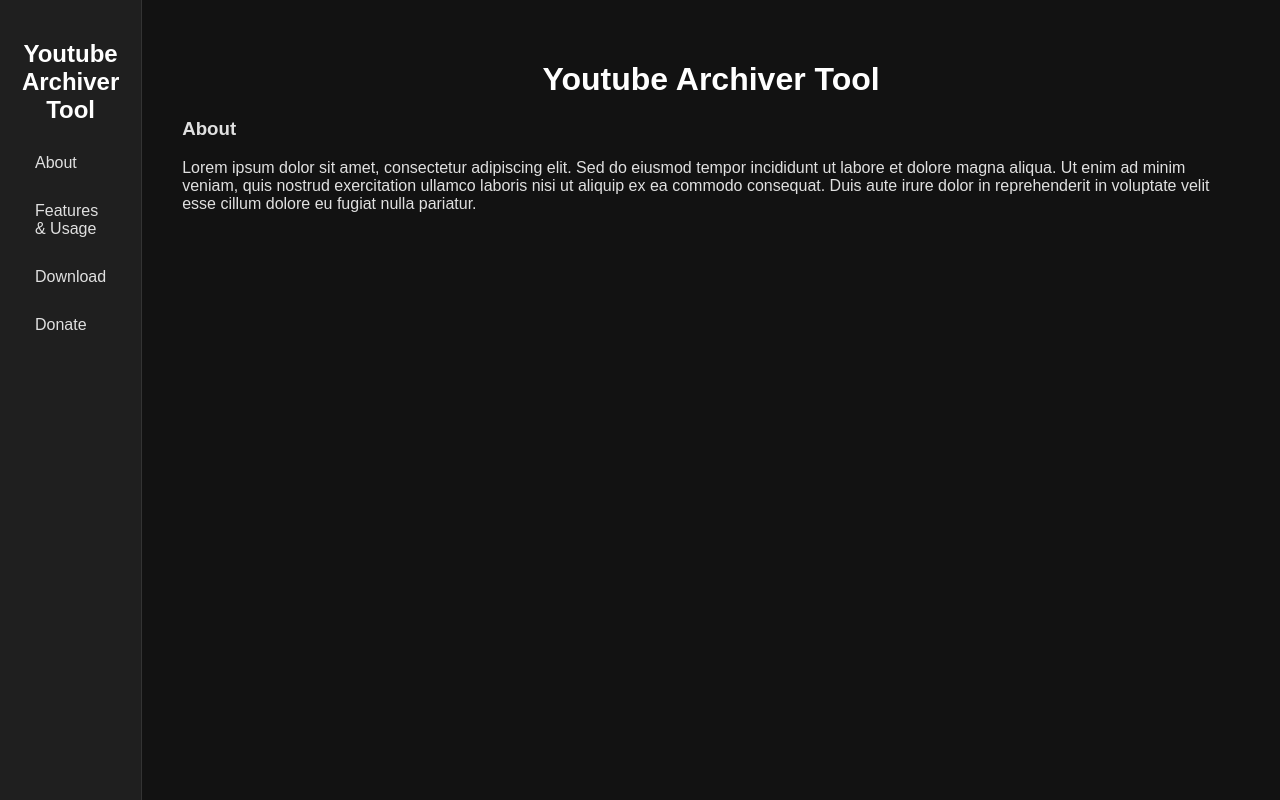
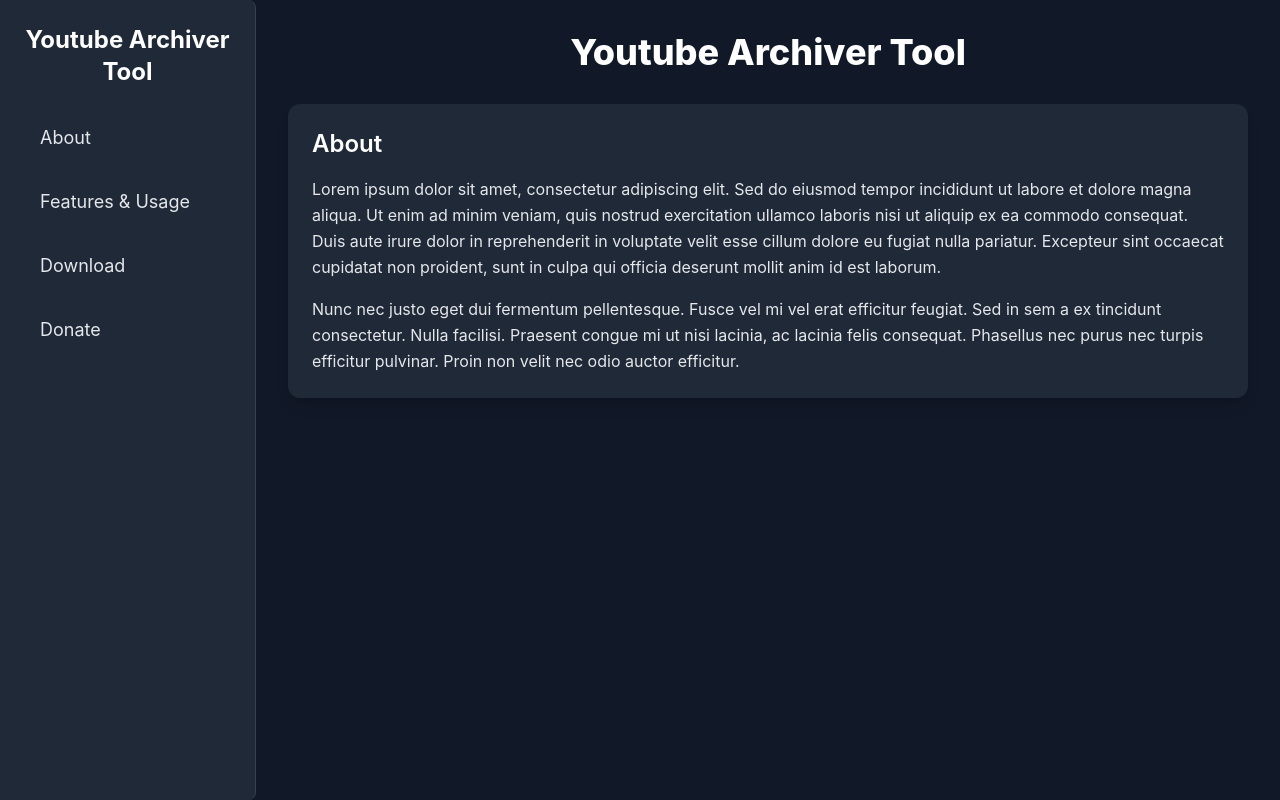
Before and after one commit to lltrash94/yt-archiver-io-page, a plain HTML site: page index.html in a window 1280 px wide. Drawn offline with nearby package versions, Linux system fonts and the light colour scheme.

Commit message:
Update index.html

```diff
--- a/index.html
+++ b/index.html
@@ -4,99 +4,71 @@
     <meta charset="UTF-8">
     <meta name="viewport" content="width=device-width, initial-scale=1.0">
     <title>Youtube Archiver Tool</title>
+    <!-- Tailwind CSS CDN -->
+    <script src="https://cdn.tailwindcss.com"></script>
     <style>
+        /* Custom styles not easily covered by Tailwind, or overrides */
         body {
-            font-family: Arial, sans-serif;
-            margin: 0;
-            background-color: #121212; /* Dark background */
-            color: #e0e0e0; /* Light text */
-            display: flex;
-            height: 100vh;
+            font-family: 'Inter', sans-serif;
         }
-
-        .sidebar {
-            width: 250px;
-            background-color: #1f1f1f; /* Slightly lighter dark color for the sidebar */
-            padding: 20px;
-            box-sizing: border-box;
-            border-right: 1px solid #333;
+        /* Hide all tab content by default */
+        .tab-content {
+            display: none;
         }
-
-        .sidebar h2 {
-            text-align: center;
-            color: #fff;
-        }
-
-        .sidebar a {
+        /* Show active tab content */
+        .tab-content.active {
             display: block;
-            color: #e0e0e0;
-            padding: 10px 15px;
-            text-decoration: none;
-            border-radius: 5px;
-            margin-bottom: 10px;
-            transition: background-color 0.3s;
-        }
-
-        .sidebar a:hover {
-            background-color: #333;
-        }
-
-        .content {
-            flex-grow: 1;
-            padding: 40px;
-            overflow-y: auto;
-        }
-
-        .content h1 {
-            color: #fff;
-            text-align: center;
-            margin-bottom: 20px;
-        }
-
-        .tab-content {
-            display: none; /* Hide all content by default */
-        }
-
-        .tab-content.active {
-            display: block; /* Show active content */
         }
     </style>
 </head>
-<body>
+<body class="bg-gray-900 text-gray-200 flex min-h-screen">
 
-    <div class="sidebar">
-        <h2>Youtube Archiver Tool</h2>
-        <a href="#about" onclick="showTab('about')">About</a>
-        <a href="#features" onclick="showTab('features')">Features & Usage</a>
-        <a href="#download" onclick="showTab('download')">Download</a>
-        <a href="#donate" onclick="showTab('donate')">Donate</a>
+    <!-- Sidebar -->
+    <div class="sidebar w-64 bg-gray-800 p-6 flex-shrink-0 border-r border-gray-700 rounded-tr-lg rounded-br-lg">
+        <h2 class="text-white text-2xl font-bold text-center mb-6">Youtube Archiver Tool</h2>
+        <nav>
+            <a href="#about" onclick="showTab('about')" class="block py-3 px-4 mb-3 rounded-lg text-lg hover:bg-gray-700 transition-colors duration-200">About</a>
+            <a href="#features" onclick="showTab('features')" class="block py-3 px-4 mb-3 rounded-lg text-lg hover:bg-gray-700 transition-colors duration-200">Features & Usage</a>
+            <a href="#download" onclick="showTab('download')" class="block py-3 px-4 mb-3 rounded-lg text-lg hover:bg-gray-700 transition-colors duration-200">Download</a>
+            <a href="#donate" onclick="showTab('donate')" class="block py-3 px-4 mb-3 rounded-lg text-lg hover:bg-gray-700 transition-colors duration-200">Donate</a>
+        </nav>
     </div>
 
-    <div class="content">
-        <h1>Youtube Archiver Tool</h1>
+    <!-- Main Content Area -->
+    <div class="content flex-grow p-8 overflow-y-auto">
+        <h1 class="text-white text-4xl font-extrabold text-center mb-8">Youtube Archiver Tool</h1>
 
-        <div id="about" class="tab-content active">
-            <h3>About</h3>
-            <p>Lorem ipsum dolor sit amet, consectetur adipiscing elit. Sed do eiusmod tempor incididunt ut labore et dolore magna aliqua. Ut enim ad minim veniam, quis nostrud exercitation ullamco laboris nisi ut aliquip ex ea commodo consequat. Duis aute irure dolor in reprehenderit in voluptate velit esse cillum dolore eu fugiat nulla pariatur.</p>
+        <!-- About Tab Content -->
+        <div id="about" class="tab-content active bg-gray-800 p-6 rounded-xl shadow-lg">
+            <h3 class="text-2xl font-semibold mb-4 text-white">About</h3>
+            <p class="leading-relaxed">Lorem ipsum dolor sit amet, consectetur adipiscing elit. Sed do eiusmod tempor incididunt ut labore et dolore magna aliqua. Ut enim ad minim veniam, quis nostrud exercitation ullamco laboris nisi ut aliquip ex ea commodo consequat. Duis aute irure dolor in reprehenderit in voluptate velit esse cillum dolore eu fugiat nulla pariatur. Excepteur sint occaecat cupidatat non proident, sunt in culpa qui officia deserunt mollit anim id est laborum.</p>
+            <p class="leading-relaxed mt-4">Nunc nec justo eget dui fermentum pellentesque. Fusce vel mi vel erat efficitur feugiat. Sed in sem a ex tincidunt consectetur. Nulla facilisi. Praesent congue mi ut nisi lacinia, ac lacinia felis consequat. Phasellus nec purus nec turpis efficitur pulvinar. Proin non velit nec odio auctor efficitur.</p>
         </div>
 
-        <div id="features" class="tab-content">
-            <h3>Features & Usage</h3>
-            <p>Lorem ipsum dolor sit amet, consectetur adipiscing elit. Ut enim ad minim veniam, quis nostrud exercitation ullamco laboris nisi ut aliquip ex ea commodo consequat. Duis aute irure dolor in reprehenderit in voluptate velit esse cillum dolore eu fugiat nulla pariatur. Excepteur sint occaecat cupidatat non proident, sunt in culpa qui officia deserunt mollit anim id est laborum.</p>
+        <!-- Features & Usage Tab Content -->
+        <div id="features" class="tab-content bg-gray-800 p-6 rounded-xl shadow-lg">
+            <h3 class="text-2xl font-semibold mb-4 text-white">Features & Usage</h3>
+            <p class="leading-relaxed">Lorem ipsum dolor sit amet, consectetur adipiscing elit. Ut enim ad minim veniam, quis nostrud exercitation ullamco laboris nisi ut aliquip ex ea commodo consequat. Duis aute irure dolor in reprehenderit in voluptate velit esse cillum dolore eu fugiat nulla pariatur. Excepteur sint occaecat cupidatat non proident, sunt in culpa qui officia deserunt mollit anim id est laborum.</p>
+            <p class="leading-relaxed mt-4">Vivamus quis felis vel elit eleifend fermentum. Aliquam erat volutpat. Praesent tincidunt, metus id ultrices tincidunt, lectus lacus eleifend nisi, vel fermentum nisi libero ut justo. Integer dictum, nisi non faucibus pharetra, orci libero hendrerit elit, vel bibendum quam dolor sit amet odio.</p>
         </div>
 
-        <div id="download" class="tab-content">
-            <h3>Download</h3>
-            <p>Lorem ipsum dolor sit amet, consectetur adipiscing elit. Sed do eiusmod tempor incididunt ut labore et dolore magna aliqua. Duis aute irure dolor in reprehenderit in voluptate velit esse cillum dolore eu fugiat nulla pariatur. Excepteur sint occaecat cupidatat non proident, sunt in culpa qui officia deserunt mollit anim id est laborum.</p>
+        <!-- Download Tab Content -->
+        <div id="download" class="tab-content bg-gray-800 p-6 rounded-xl shadow-lg">
+            <h3 class="text-2xl font-semibold mb-4 text-white">Download</h3>
+            <p class="leading-relaxed">Lorem ipsum dolor sit amet, consectetur adipiscing elit. Sed do eiusmod tempor incididunt ut labore et dolore magna aliqua. Duis aute irure dolor in reprehenderit in voluptate velit esse cillum dolore eu fugiat nulla pariatur. Excepteur sint occaecat cupidatat non proident, sunt in culpa qui officia deserunt mollit anim id est laborum.</p>
+            <p class="leading-relaxed mt-4">Curabitur vel nisl id lectus malesuada dictum. Sed nec justo at nisi ultrices lacinia. Vestibulum ante ipsum primis in faucibus orci luctus et ultrices posuere cubilia curae; Donec auctor, nisi a dictum consectetur, nisl velit lacinia nunc, a tincidunt nunc nisl vel nisi.</p>
         </div>
 
-        <div id="donate" class="tab-content">
-            <h3>Donate</h3>
-            <p>Lorem ipsum dolor sit amet, consectetur adipiscing elit. Ut enim ad minim veniam, quis nostrud exercitation ullamco laboris nisi ut aliquip ex ea commodo consequat. Duis aute irure dolor in reprehenderit in voluptate velit esse cillum dolore eu fugiat nulla pariatur. Excepteur sint occaecat cupidatat non proident, sunt in culpa qui officia deserunt mollit anim id est laborum.</p>
+        <!-- Donate Tab Content -->
+        <div id="donate" class="tab-content bg-gray-800 p-6 rounded-xl shadow-lg">
+            <h3 class="2xl font-semibold mb-4 text-white">Donate</h3>
+            <p class="leading-relaxed">Lorem ipsum dolor sit amet, consectetur adipiscing elit. Ut enim ad minim veniam, quis nostrud exercitation ullamco laboris nisi ut aliquip ex ea commodo consequat. Duis aute irure dolor in reprehenderit in voluptate velit esse cillum dolore eu fugiat nulla pariatur. Excepteur sint occaecat cupidatat non proident, sunt in culpa qui officia deserunt mollit anim id est laborum.</p>
+            <p class="leading-relaxed mt-4">Pellentesque habitant morbi tristique senectus et netus et malesuada fames ac turpis egestas. Vestibulum ac diam sit amet quam vehicula elementum. Donec id elit non mi porta gravida at eget metus. Nullam quis risus eget urna mollis ornare vel eu leo.</p>
         </div>
     </div>
 
     <script>
+        // JavaScript function to handle tab switching
         function showTab(tabId) {
             // Get all tab content elements
             var tabContents = document.getElementsByClassName('tab-content');
@@ -104,9 +76,14 @@
             for (var i = 0; i < tabContents.length; i++) {
                 tabContents[i].classList.remove('active');
             }
-            // Show the selected tab content
+            // Show the selected tab content by adding the 'active' class
             document.getElementById(tabId).classList.add('active');
         }
+
+        // Set the initial active tab on page load (optional, defaults to "about" as per HTML)
+        // window.onload = function() {
+        //     showTab('about');
+        // };
     </script>
 
 </body>
```
